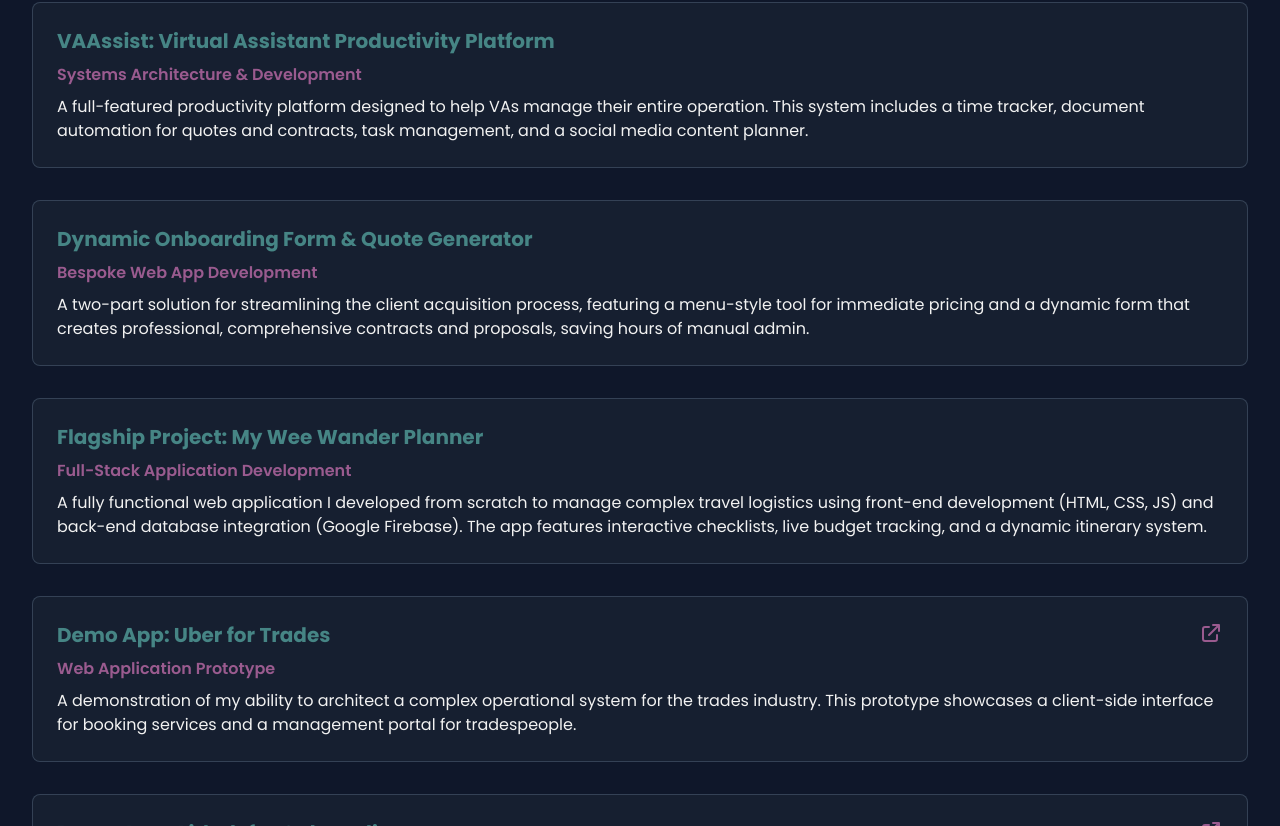
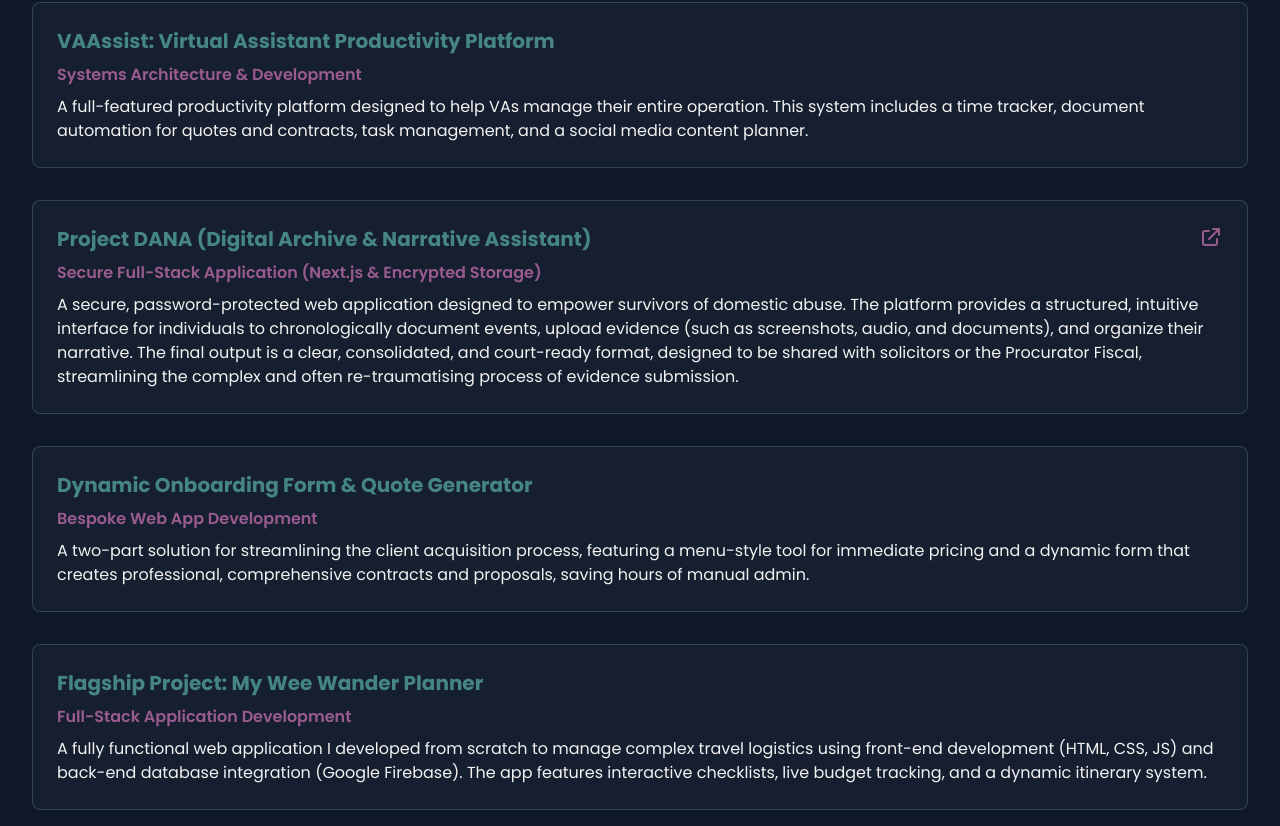
Before and after one commit to nicola-empower/my-portfolio, a Next.js app: page /projects in a window 1280 px wide. Shown: the part 1974-2800 px from the top of the page. Built offline with nearby package versions, Linux system fonts and the light colour scheme.

Commit message:
new links added

```diff
--- a/src/app/projects/page.tsx
+++ b/src/app/projects/page.tsx
@@ -1,5 +1,6 @@
 "use client";
 import { motion } from 'framer-motion';
+import { link } from 'fs';
 
 const projectsData = [
     {
@@ -54,6 +55,12 @@ const projectsData = [
         role: "Systems Architecture & Development",
         description: "A full-featured productivity platform designed to help VAs manage their entire operation. This system includes a time tracker, document automation for quotes and contracts, task management, and a social media content planner."
     },
+       {
+        title: "Project DANA (Digital Archive & Narrative Assistant)",
+        role: "Secure Full-Stack Application (Next.js & Encrypted Storage)",
+        description: "A secure, password-protected web application designed to empower survivors of domestic abuse. The platform provides a structured, intuitive interface for individuals to chronologically document events, upload evidence (such as screenshots, audio, and documents), and organize their narrative. The final output is a clear, consolidated, and court-ready format, designed to be shared with solicitors or the Procurator Fiscal, streamlining the complex and often re-traumatising process of evidence submission.",
+        link: "https://portfolio.empowervaservices.co.uk/contact"
+    },
     {
         title: "Dynamic Onboarding Form & Quote Generator",
         role: "Bespoke Web App Development",
@@ -79,7 +86,8 @@ const projectsData = [
     {
         title: "Social Media Content Generator",
         role: "Web App Development",
-        description: "A personal project to take the thought process out of creating social media posts. With space to enter an entire blog post, a generate button with the output giving me a perfect post for LinkedIn using my own voice and personal style."
+        description: "A personal project to take the thought process out of creating social media posts. With space to enter an entire blog post, a generate button with the output giving me a perfect post for LinkedIn using my own voice and personal style. Note: As this is a personal project using my own LinkedIn Profile API I have not designed this to allow other people to use and post on my behalf.",
+        link: "https://social-genie.vercel.app/"
     },
     {
         title: "Full Business System Build for a Trades Company",
```
